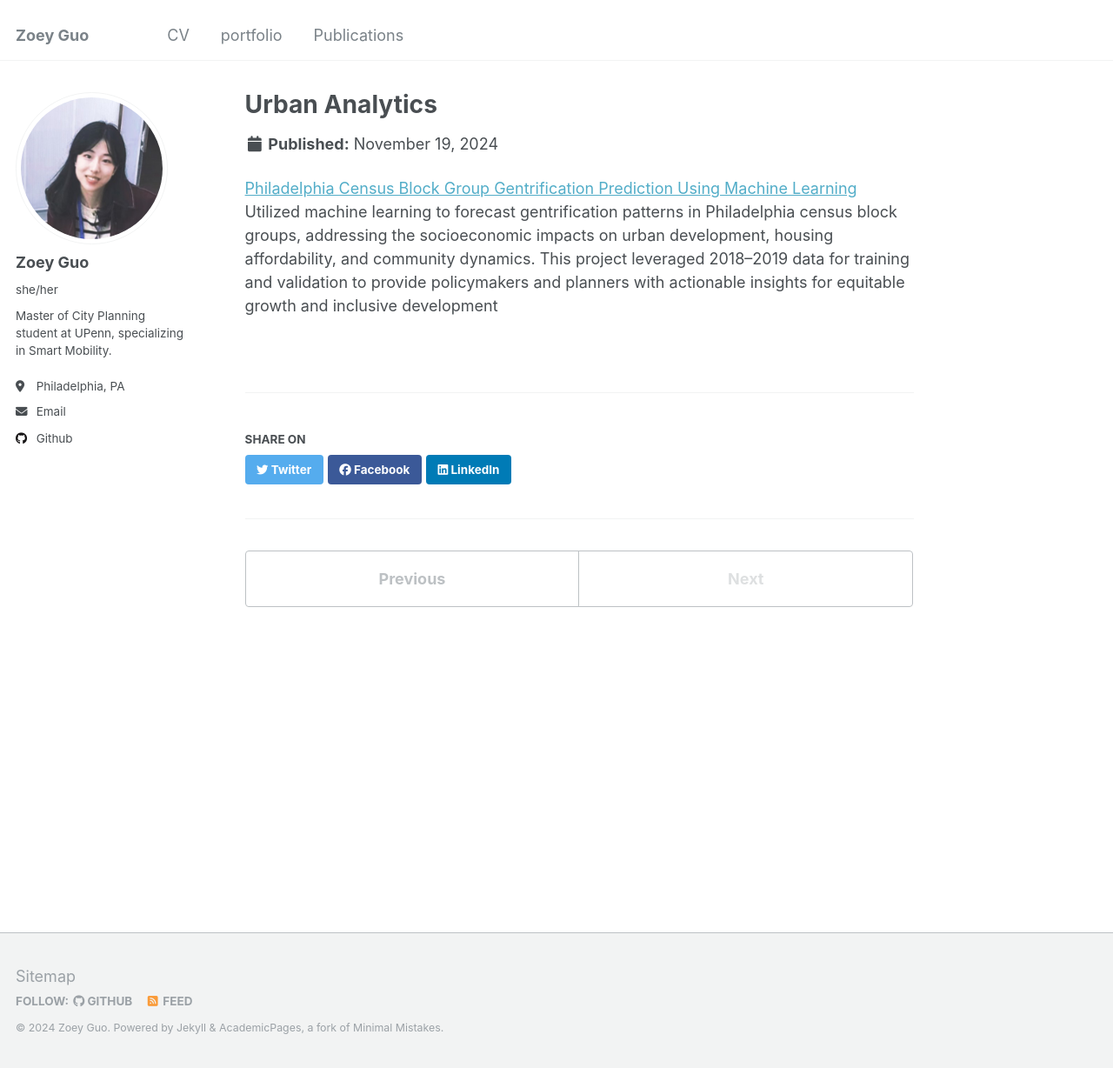
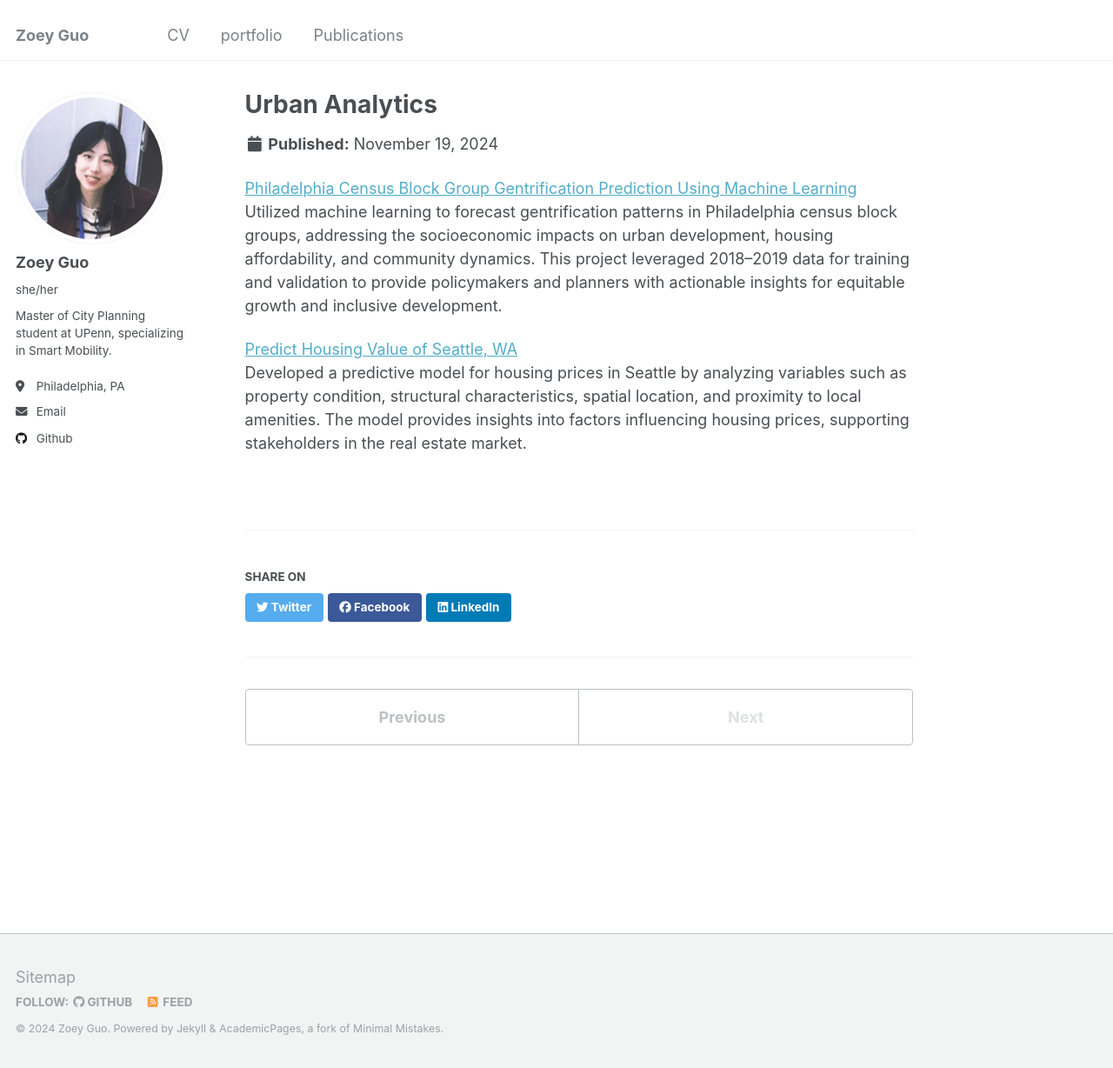
Before and after one commit to ZoeyGuo709/ZoeyGuo709.github.io, a Jekyll site: the page built from _portfolio/portfolio-2.md, in a window 1280 px wide and 1228 px high. Shown: the whole window at 87% size. Built offline with Jekyll 4.4.1, drawn with Linux system fonts in a browser that asks for light colours.

Commit message:
Update portfolio-2.md

```diff
--- a/_portfolio/portfolio-2.md
+++ b/_portfolio/portfolio-2.md
@@ -5,4 +5,7 @@ collection: portfolio
 ---
 
 [Philadelphia Census Block Group Gentrification Prediction Using Machine Learning](../../files/PPA_PhillyGentrif.html "Philadelphia Census Block Group Gentrification Prediction Using Machine Learning")<br>
-Utilized machine learning to forecast gentrification patterns in Philadelphia census block groups, addressing the socioeconomic impacts on urban development, housing affordability, and community dynamics. This project leveraged 2018–2019 data for training and validation to provide policymakers and planners with actionable insights for equitable growth and inclusive development
+Utilized machine learning to forecast gentrification patterns in Philadelphia census block groups, addressing the socioeconomic impacts on urban development, housing affordability, and community dynamics. This project leveraged 2018–2019 data for training and validation to provide policymakers and planners with actionable insights for equitable growth and inclusive development.
+
+[Predict Housing Value of Seattle, WA](../../files/PPA_PredictHHprice.html "Predict Housing Value of Seattle, WA")<br>
+Developed a predictive model for housing prices in Seattle by analyzing variables such as property condition, structural characteristics, spatial location, and proximity to local amenities. The model provides insights into factors influencing housing prices, supporting stakeholders in the real estate market.
```
